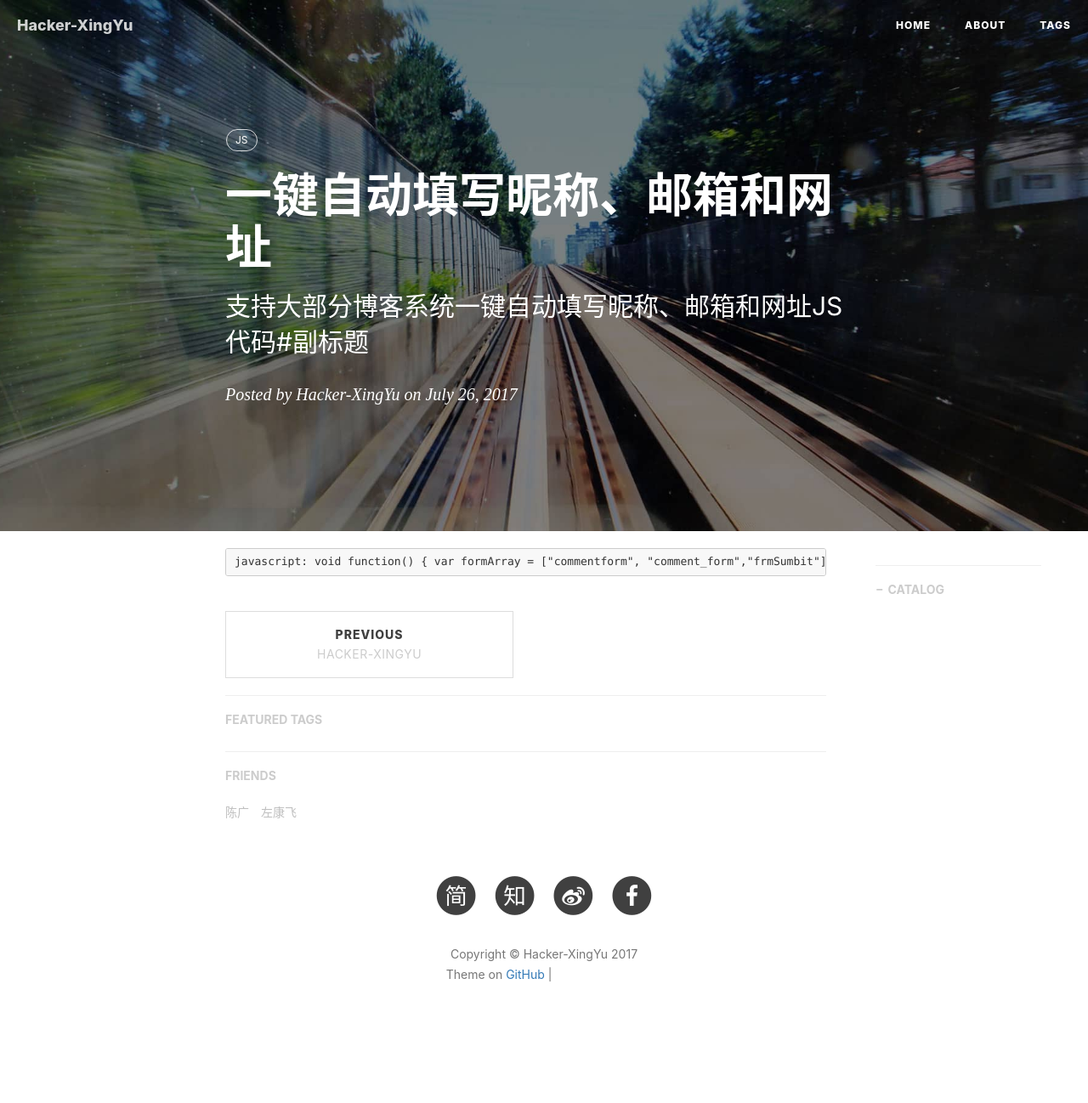
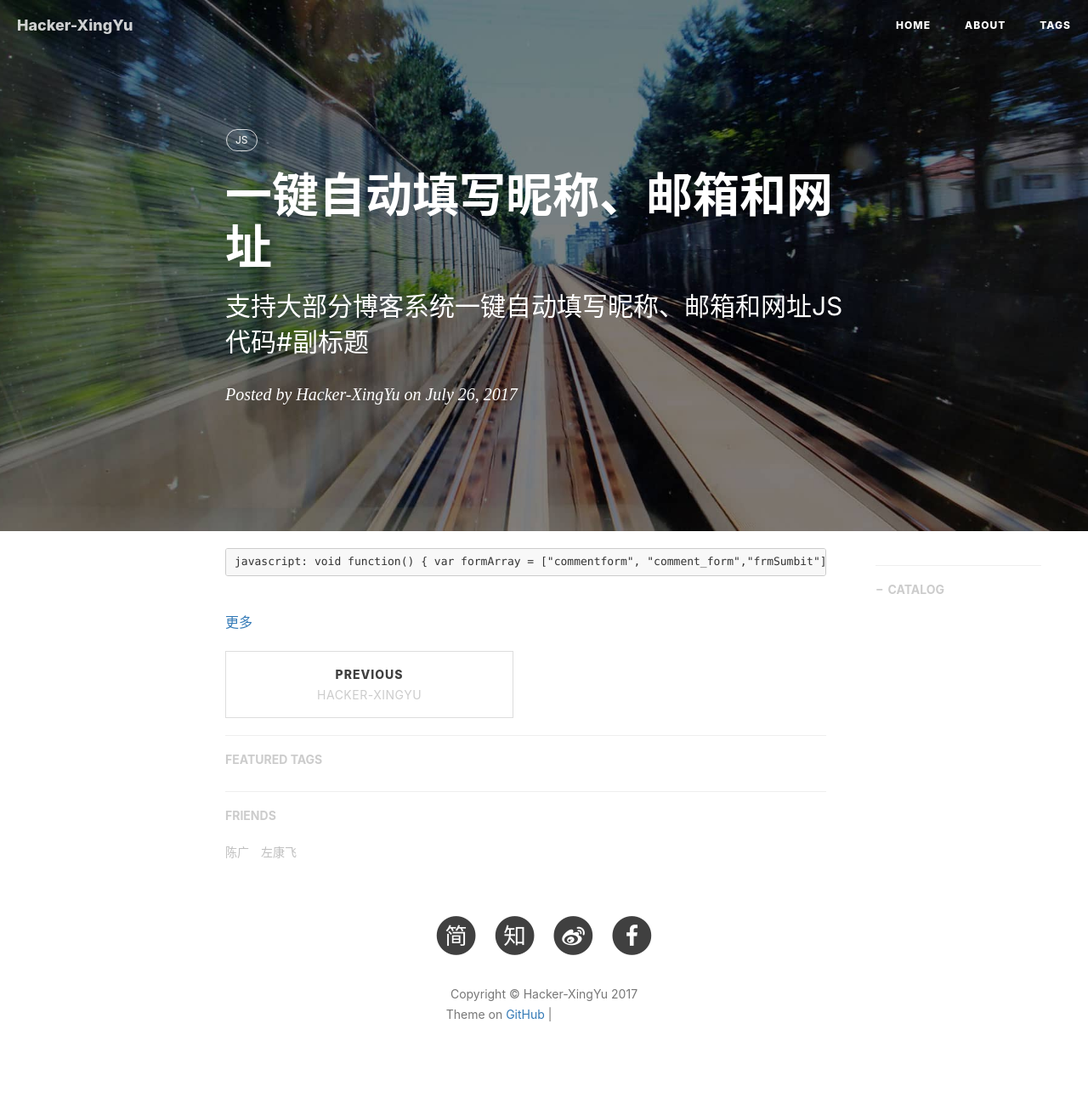
Before and after one commit to 9157net/9157net.github.io, a Jekyll site: the page built from _posts/2017-07-26-自动评论JS代码.markdown, in a window 1280 px wide. Shown: the whole page at 85% size. Built offline with Jekyll 4.4.1, drawn with Linux system fonts in a browser that asks for light colours; nearby versions of some CDN libraries; comment, search, counter and statistics services are not loaded; before the commit the page ends 1251 px from its top, so only the background shows below that; grey boxes are pictures that could not be loaded.

Commit message:
Hacker-XingYu

```diff
--- a/_layouts/post.html
+++ b/_layouts/post.html
@@ -61,6 +61,17 @@ layout: default
 				{{ content }}
 
                 <hr style="visibility: hidden;">
+                <!-- JiaThis Button BEGIN -->
+<div class="jiathis_style">
+	<a class="jiathis_button_cqq"></a>
+	<a class="jiathis_button_qzone"></a>
+	<a class="jiathis_button_tsina"></a>
+	<a class="jiathis_button_copy"></a>
+	<a href="http://www.jiathis.com/share?uid=2139946" class="jiathis jiathis_txt jtico jtico_jiathis" target="_blank">更多</a>
+	<a class="jiathis_counter_style"></a>
+</div>
+<script type="text/javascript" src="http://v3.jiathis.com/code/jia.js?uid=2139946" charset="utf-8"></script>
+<!-- JiaThis Button END -->
 
                 {% if site.duoshuo_share && site.duoshuo_username %}
                 <!-- 多说 Share start -->
```
